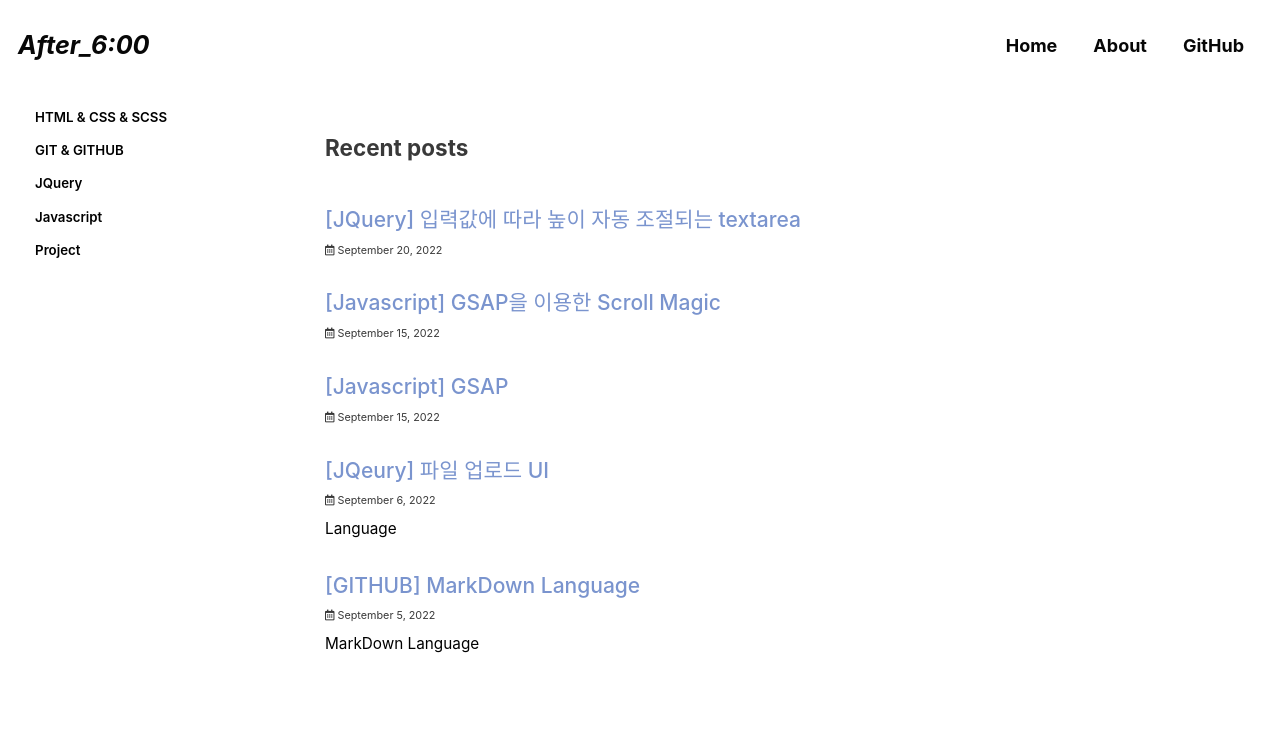
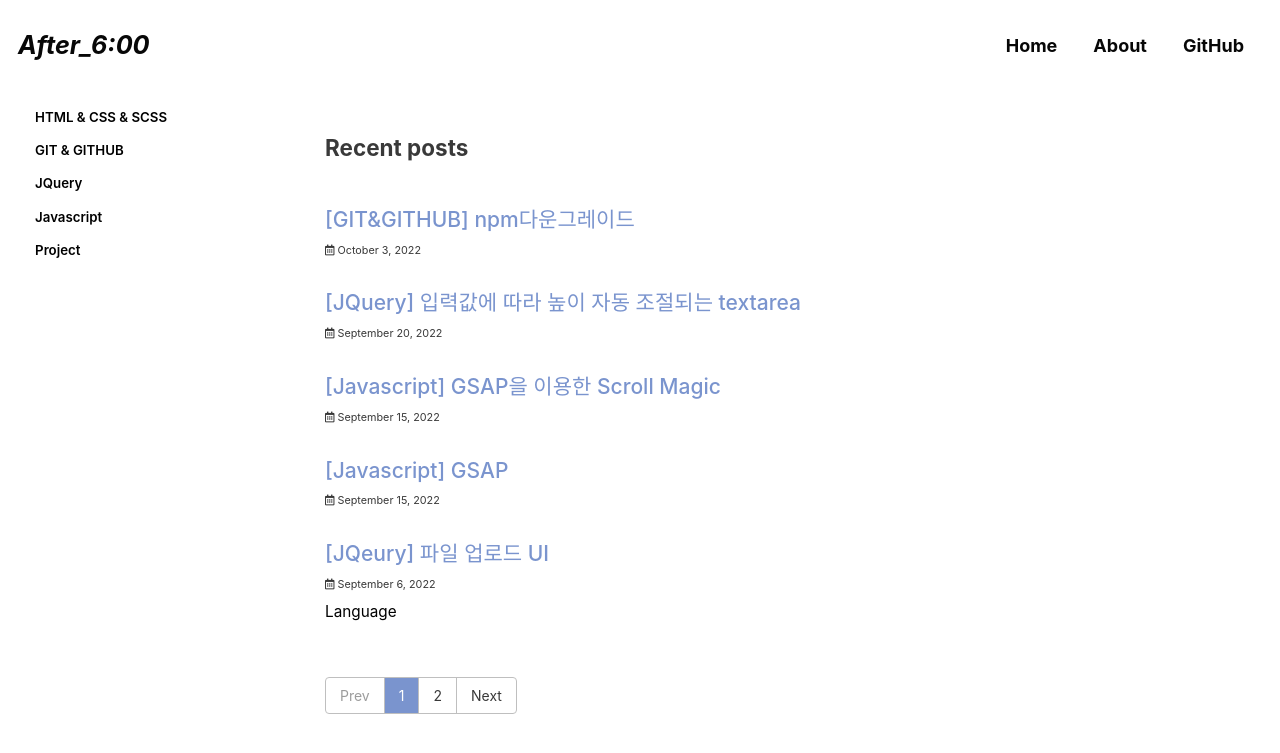
Before and after one commit to Chohyejin53/Chohyejin53.github.io, a Jekyll site: the page built from index.html, in a window 1280 px wide and 900 px high. Shown: the top 753 px of the window. Built offline with Jekyll 4.4.1, drawn with Linux system fonts in a browser that asks for light colours; cached includes are drawn as plain includes; some web fonts are replaced; the list of posts is cut into pages by our own code.

Commit message:
post update

````diff
--- a/_posts/npm_downgrade.md
+++ b/_posts/2022-10-03-categories-npm_downgrade.md
@@ -1,5 +1,22 @@
-npm다운그레이드
+---
+title: "[GIT&GITHUB] npm다운그레이드"
+excerpt: ""
 
+categories:
+  - GIT&GITHUB
+tags:
+  - [git, npm, nvm]
+
+permalink: /GIT&GITHUB/npm_downgrade/
+
+toc: true
+toc_sticky: true
+
+date: 2022-10-03
+last_modified_at: 2022-10-03
+---
+
+## npm다운그레이드
 
 npm을 강제로 업그레이드 시키는 만행 저지름
 nvm버전을 올리지않고 냅다 npm install npm i -g npm@latest 실행함 (겁도없이)
@@ -7,9 +24,10 @@ sudo도 입력했던거같고,,, 무튼 아주 강력한 명령어를 통해 되
 
 이 과정에서 node였나 npm의 뭐가 설정이 바뀜
 
-** 오류 문구
+### 오류 문구
 
-오류 문구
+오류 문구는 다음과 같다.
+
 ```
 ERRER: npm is known not to run on Node.js v10.16.1
 You'11 need to upgrade to a newer Node.js v10.16.1
@@ -18,7 +36,8 @@ nvm is np compatible with the npm config "prefix" option: currently set to ""
 Run `npm config delete prefix` or `nvm use --delete-prefix v10.16.1 --silent` to unset it.
 ```
 
-system 에 버전이 고정되어있는 문제
+system 에 버전이 고정되어있는 문제도 함께 나타났다.
+
 ```
 nvm alias default 10.16.0
 nvm ls
@@ -29,8 +48,9 @@ nvm ls
 ```
 
 
-해결방법
-delete prefix 입력 이후 이래 링크에서
+### 해결방법
+
+1. delete prefix 입력 이후 이래 코드 입력해준다.
 
 ```
 mkdir ~/.npm-global
@@ -38,26 +58,26 @@ npm config set prefix '~/.npm-global'
 ```
 
 
-
 ```
 vi ~/.profile
 ```
-profile 제일 하단에 다음 코드를 추가한다.
+2. profile 제일 하단에 다음 코드를 추가한다.
 
 
 ```
 export PATH=~/.npm-global/bin:$PATH
 ```
 
-:wq 저장 후 변경된 프로필 내용을 적용 해준다.
+3. :wq 저장 후 변경된 프로필 내용을 적용 해준다.
 
 ```
 source ~/.profile
 ```
-끝
+
+4. 끝
 
 
-이후 실행
+### 이후 실행
 npm install -g npm@6.9.0
 
 npm 다운그레이드 성공 후
@@ -70,11 +90,12 @@ nvm default로 맞춰주고 버전 맞춘다음 실행함!
 
 
 
-추가
+### 추가
 Mac 터미널 단축키 정리
 https://support.apple.com/ko-kr/guide/terminal/trmlshtcts/mac
 
 
+###
 https://brtech.tistory.com/124
 
 https://www.google.com/search?q=zsh%3A+command+not+found%3A+gulp&sxsrf=ALiCzsZyHPn3rWBs4-jJsdRj3LF2IBAkOw%3A1663747856155&ei=EMcqY9-CCbzQ2roP3aySuAQ&ved=0ahUKEwjfytjft6X6AhU8qFYBHV2WBEcQ4dUDCA4&uact=5&oq=zsh%3A+command+not+found%3A+gulp&gs_lcp=Cgdnd3Mtd2l6EAMyBQgAEIAEMgQIABAeOgoIABBHENYEELADSgQIQRgASgQIRhgAUNEDWNEDYKsGaAFwAXgAgAHYAYgB2AGSAQMyLTGYAQCgAQKgAQHIAQrAAQE&sclient=gws-wiz
````
